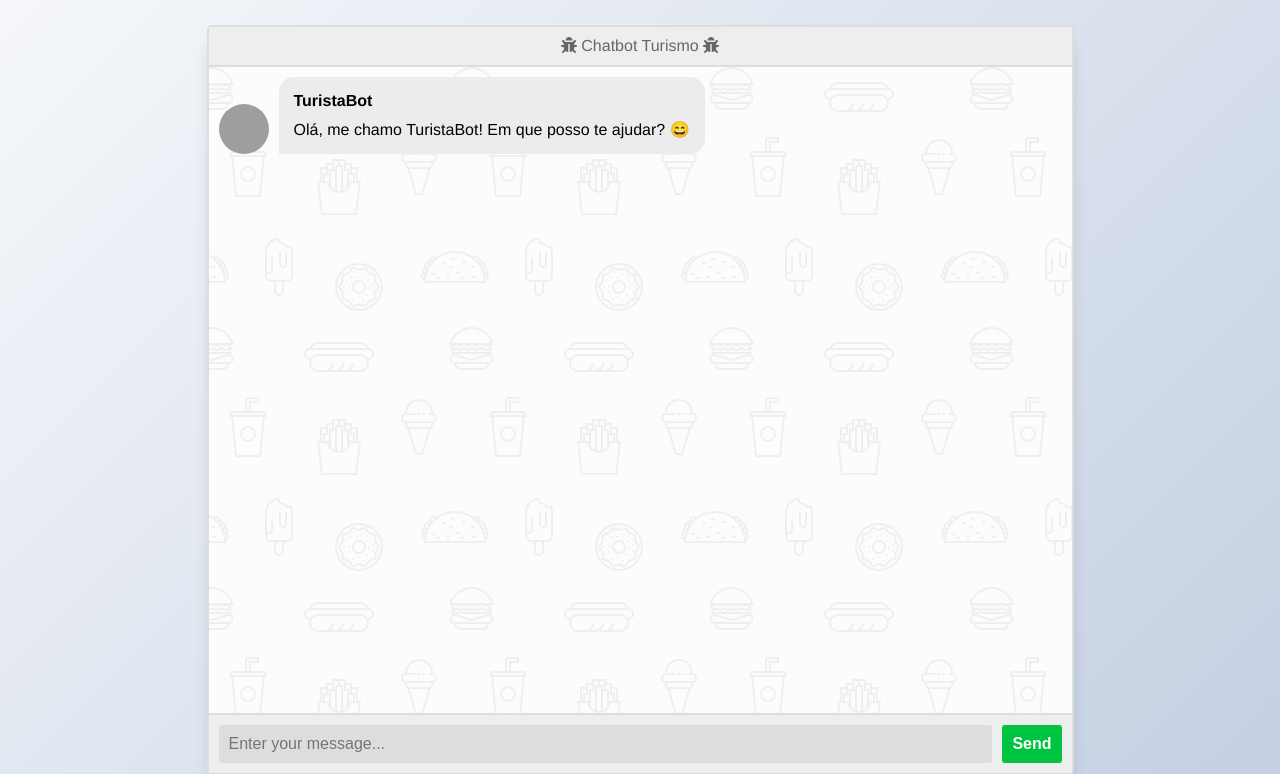
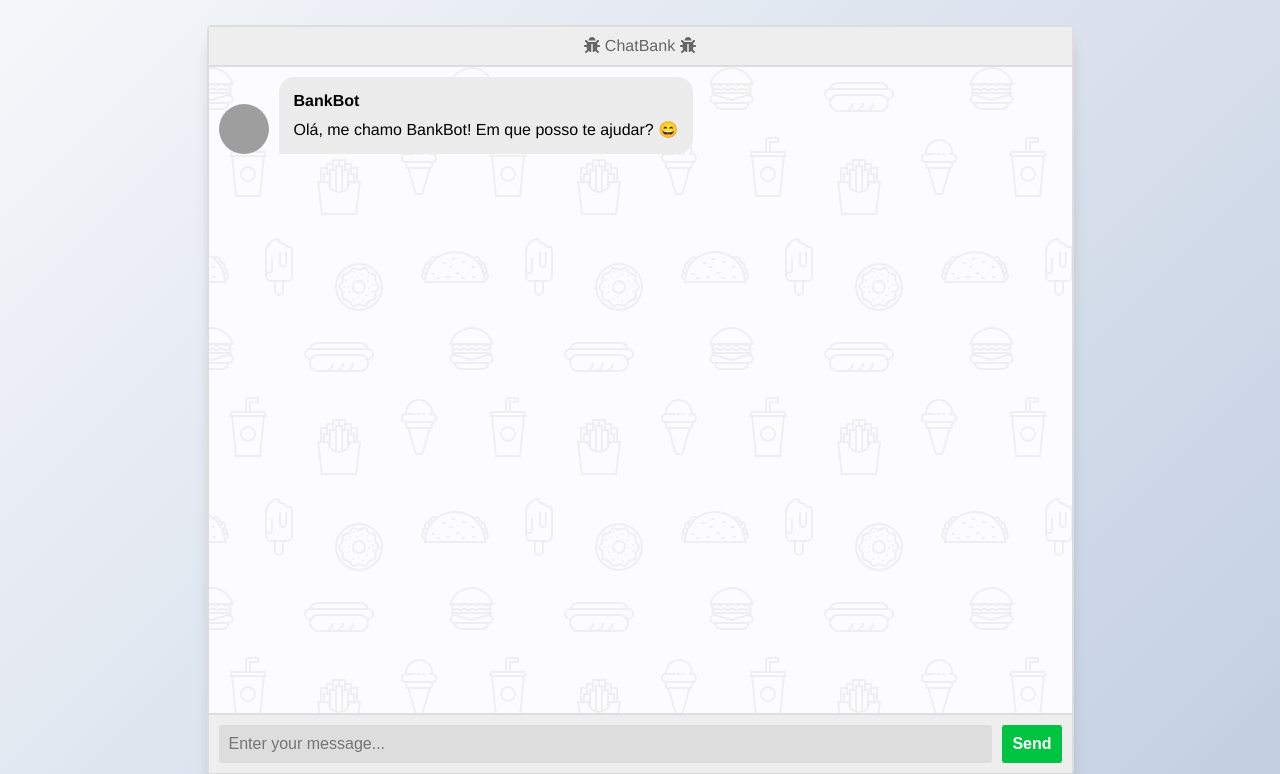
Before and after one commit to hugotallys/aiml-chatbot, a Flask app: page / in a window 1280 px wide. Shown: the top 774 px of the page. Run offline with Flask 2, Linux system fonts and the light colour scheme; some libraries are stand-ins or nearby versions; grey boxes are pictures that could not be loaded.

Commit message:
muda nomenclatura

```diff
--- a/templates/index.html
+++ b/templates/index.html
@@ -3,7 +3,7 @@
 
 <head>
   <meta charset="UTF-8">
-  <title>TuristaBot</title>
+  <title>BankBot</title>
   <meta charset="UTF-8">
   <meta name="viewport" content="width=device-width, initial-scale=1.0">
   <meta http-equiv="X-UA-Compatible" content="ie=edge">
@@ -16,7 +16,7 @@
   <section class="msger">
     <header class="msger-header">
       <div class="msger-header-title">
-        <i class="fas fa-bug"></i> Chatbot Turismo <i class="fas fa-bug"></i>
+        <i class="fas fa-bug"></i> ChatBank <i class="fas fa-bug"></i>
       </div>
     </header>
 
@@ -26,10 +26,10 @@
 
         <div class="msg-bubble">
           <div class="msg-info">
-            <div class="msg-info-name">TuristaBot</div>
+            <div class="msg-info-name">BankBot</div>
           </div>
           <div class="msg-text">
-            Olá, me chamo TuristaBot! Em que posso te ajudar? 😄
+            Olá, me chamo BankBot! Em que posso te ajudar? 😄
           </div>
         </div>
       </div>
@@ -53,7 +53,7 @@
     // Icons made by Freepik from www.flaticon.com
     const BOT_IMG = "https://image.flaticon.com/icons/svg/327/327779.svg";
     const PERSON_IMG = "https://image.flaticon.com/icons/svg/145/145867.svg";
-    const BOT_NAME = "TuristaBot";
+    const BOT_NAME = "BankBot";
     const PERSON_NAME = "";
 
     msgerForm.addEventListener("submit", event => {
```
